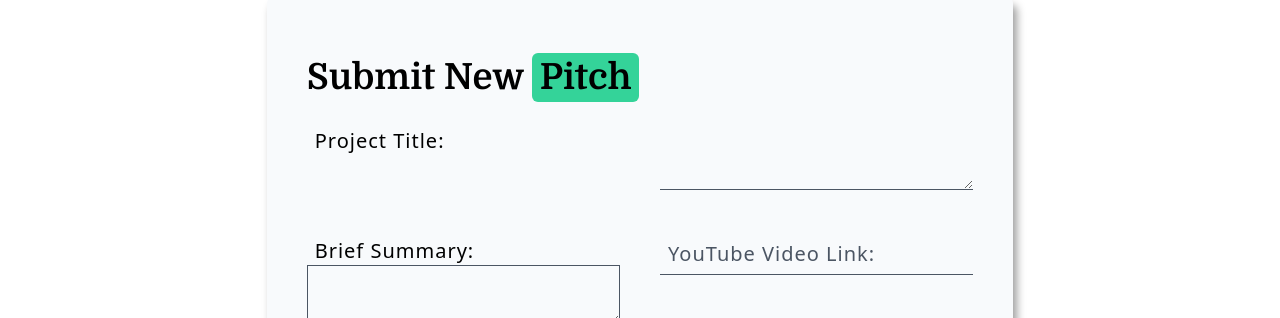
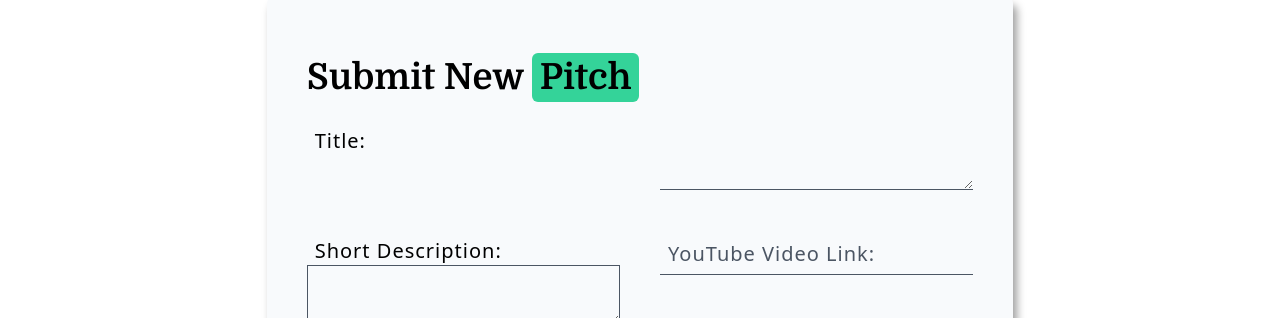
Before and after one commit to SchoolOfCode/Team-Build, a Next.js app: page /charity/dashboard/pitch-form in a window 1280 px wide. Shown: the part 116-434 px from the top of the page. Built offline with nearby package versions, Linux system fonts and the light colour scheme; no server answers.

Commit message:
pushed - fixes to pitchform page

```diff
--- a/src/components/pitchForm.jsx
+++ b/src/components/pitchForm.jsx
@@ -114,7 +114,7 @@ export default function PitchForm() {
 
 <div>
             <label className="appearance-none border-gray-600 placeholder:text-gray-600 placeholder:text-xl w-full text-black mr-3 py-1 px-2 leading-tight focus:outline-none">
-              Project Title: </label>
+            Title: </label>
             </div>
             <div className="">
               <textarea
@@ -131,7 +131,7 @@ export default function PitchForm() {
 
             <div>
             <label className="appearance-none border-gray-600 placeholder:text-gray-600 placeholder:text-xl w-full text-black mr-3 py-1 px-2 leading-tight focus:outline-none">
-              Brief Summary: </label>
+              Short Description: </label>
             <div>
               <textarea
                 type="text"
```
